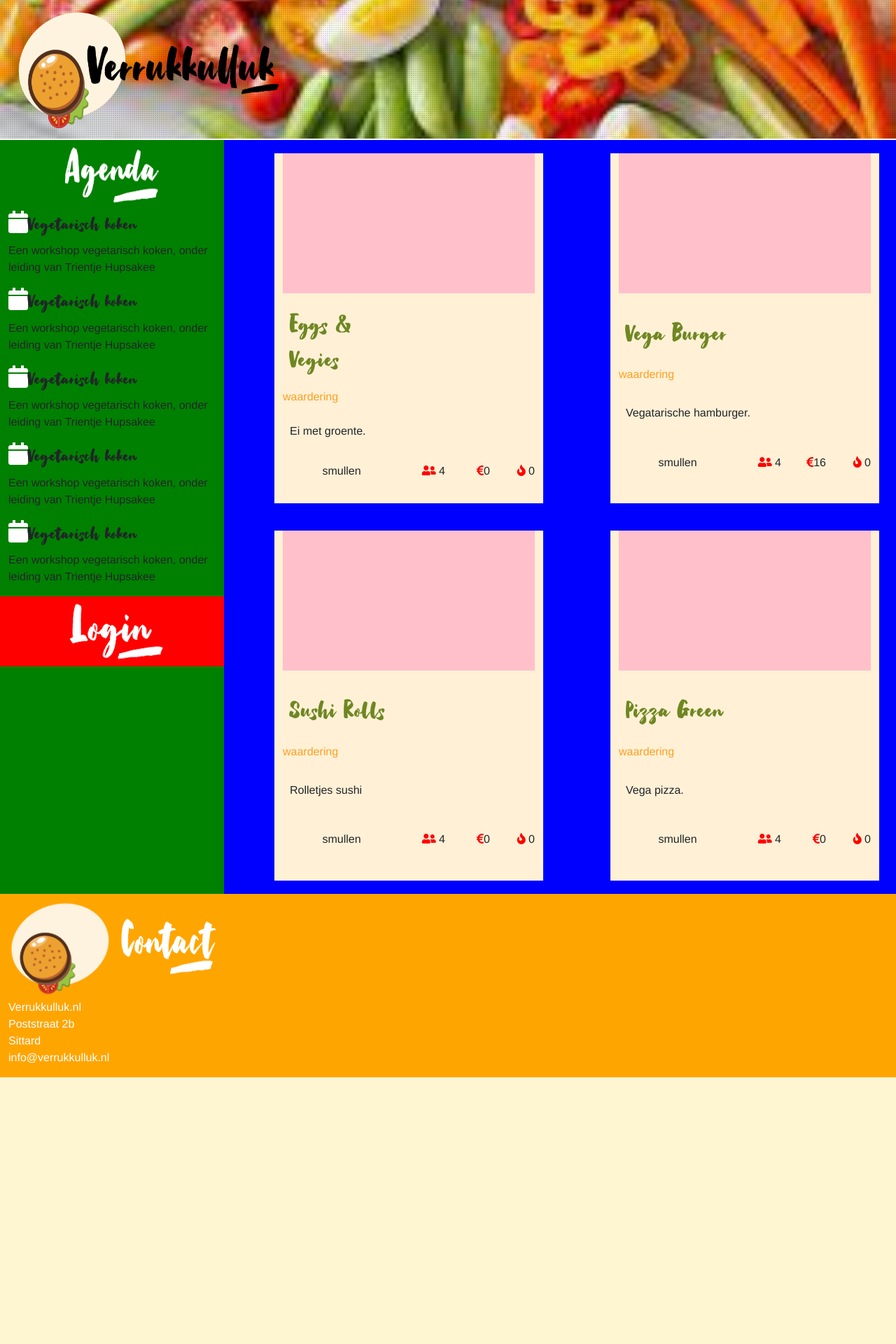
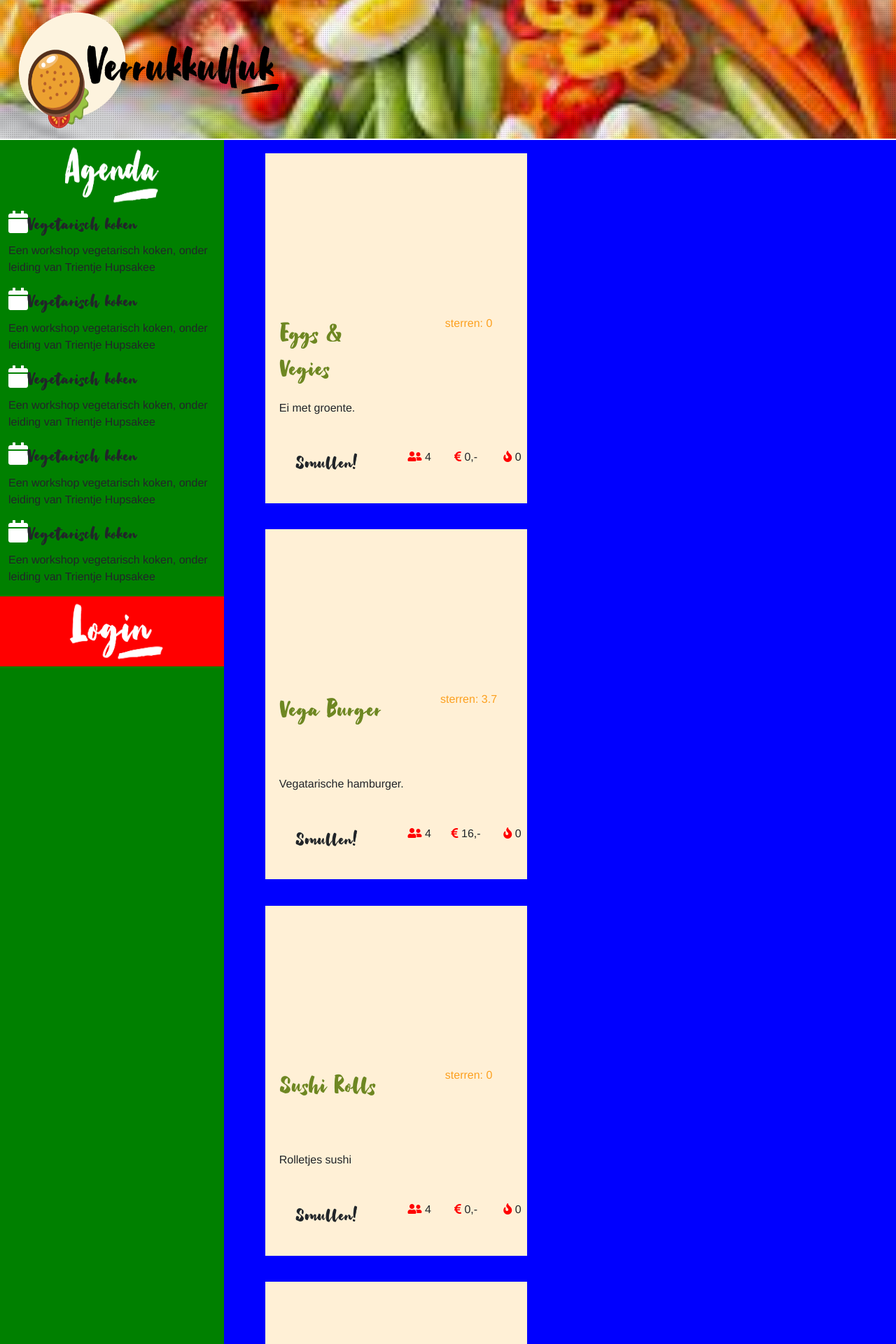
Before and after one commit to LiekeDeckers/educom-verrukkulluk, a PHP site: page / in a window 1280 px wide. Shown: the top 1920 px of the page at 70% size. Before the commit the page ends 1539 px from the top, so only its background shows below. Run offline with PHP 8.4, Linux system fonts and the light colour scheme; data comes from the database, SQL or seed files in the repository; data that the repository does not hold is empty; some libraries are stand-ins or nearby versions.

Commit message:
homepage gerechten #13

```diff
--- a/assets/css/main.css
+++ b/assets/css/main.css
@@ -73,7 +73,6 @@ html, body {
 /* gerechten */
 .gerechten {
     display: inline-grid;
-    text-align: left;
     width: 40%;
     height: 500px;
     margin-top: 2%;
@@ -90,27 +89,28 @@ html, body {
     background-size: cover;
 }
 
-#gerechten_titel {
-    color: var(--darker-green);
+.gerechten_titel {
+    display: inline-flex;
+    width: 100%;
+    height: 90px;
     margin-left: 10px;
 }
 
-#gerechten_waardering {
-    text-align: left;
-    margin-right: 10px;
+.gerechten_waardering {
+    text-align: center;
     color: var(--lighter-orange)
 }
 
-#korte_omschrijving {
-    margin-left: 10px;
+.korte_omschrijving {
+    margin-left: 20px;
 }
 
-#smullen {
+.smullen {
     text-align: center;
 }
 
-#gerechten_info {
-    text-align: right;
+.gerechten_info {
+    text-align: center;
 }
 
 
--- a/templates/homepage.html.twig
+++ b/templates/homepage.html.twig
@@ -27,47 +27,45 @@
 
 {# content #}
 {% block content %}
+
   <div class="row justify-content-around">
+
         {% for record in data %}
+            <div class="col-md-12">
                 <div class="gerechten">
-                <div class="row">
-                    <div class="col-md-12">
-                        <div class="gerechten_foto" style="background-color: pink">
-                            {{ record.afbeelding }}
+                    <div class="gerechten_foto">
+                        <img src="{{ record.afbeelding }}">
                     </div>
+                    <div class="row gerechten_titel">
+                        <div class="col-6">
+                            <h2 style="color: var(--darker-green)">{{ record.titel }}</h2>
+                        </div>
+                        <div class="col-6 gerechten_waardering">
+                            <p>sterren: {{ record.gemiddelde_waardering }}<p>
                         </div>
                     </div>
 
-                <div class="row">
-                    <div class="col-md-6" id="gerechten_titel">
-                        <h2>{{record.titel}}</h2>
-                    </div>
-                    <div class="col-md-6" id="gerechten_waardering">
-                        <p>waardering</p>
-                    </div>
+                    <div class="korte_omschrijving"><p>{{record.korte_omschrijving}}</p>
                     </div>
 
                     <div class="row">
-                    <div class="col-md-12" id="korte_omschrijving">
-                        <p>{{record.korte_omschrijving}}<p>
+                        <div class="col-6 smullen">
+                            <h3>Smullen!</h3>
                         </div>
+                        <div class="col-2 gerechten_info">
+                            <p><i class="fa fa-user-friends" style="color: red"></i> 4</p>
                         </div>
-
-                <div class="row">
-                    <div class="col-md-6" id="smullen">
-                        <p>smullen</p>
+                        <div class="col-2 gerechten_info">
+                            <p><i class="fa fa-euro-sign" style="color: red"></i> {{record.prijs_gerecht}},-</p>
                         </div>
-                    <div class="col-md-2" id="gerechten_info">
-                        <i class="fa fa-user-friends" style="color: red"></i> 4
+                        <div class="col-2 gerechten_info">
+                            <p><i class="fa fa-fire" style="color: red"></i> {{record.calorieen}}</p>
                         </div>
-                    <div class="col-md-2" id="gerechten_info">
-                        <i class="fa fa-euro-sign" style="color:red"></i>{{record.prijs_gerecht}}
-                    </div>
-                    <div class="col-md-2" id="gerechten_info">
-                        <i class="fas fa-fire" style="color:red"></i> {{record.calorieen}}
                     </div>
                 </div>
             </div>
         {% endfor %}
+
     </div>
+
 {% endblock %}
```
Lines whose indentation alone changed are shown as unchanged.
